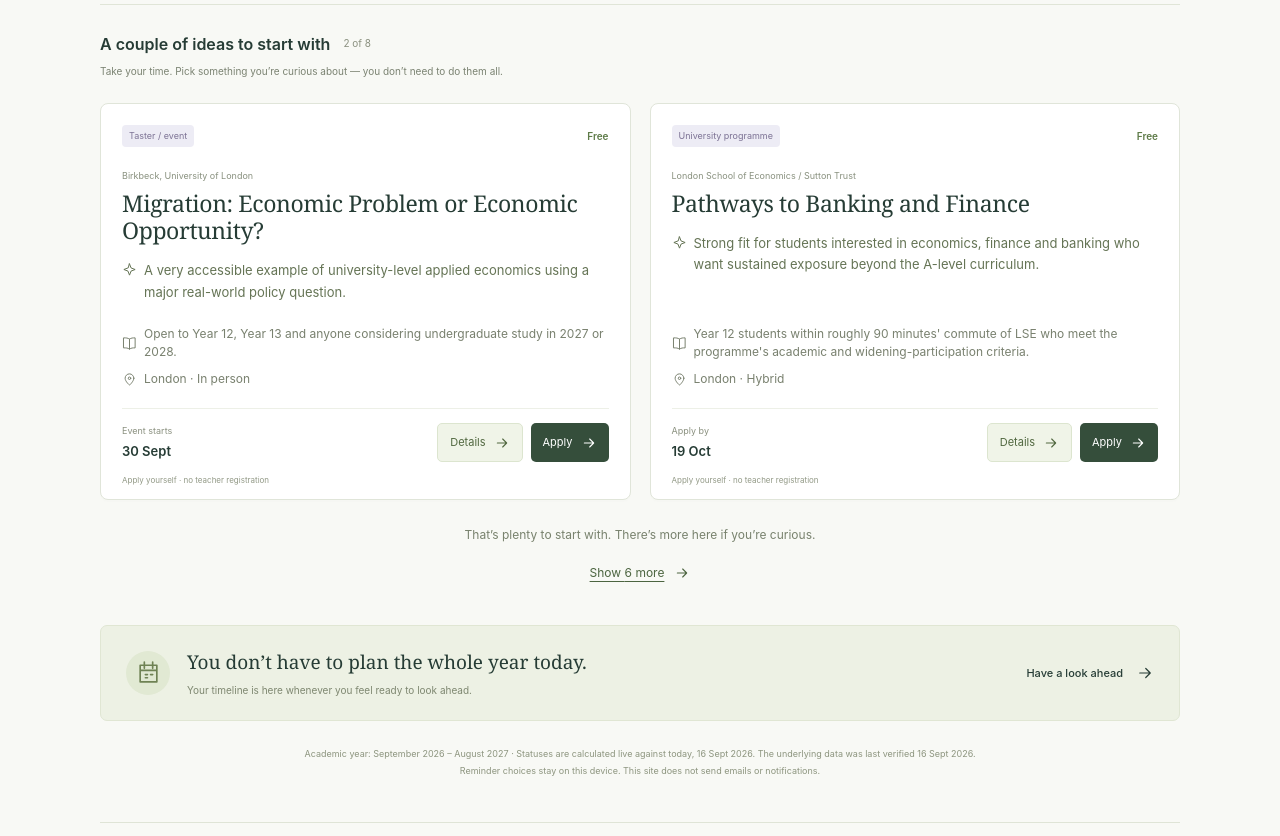
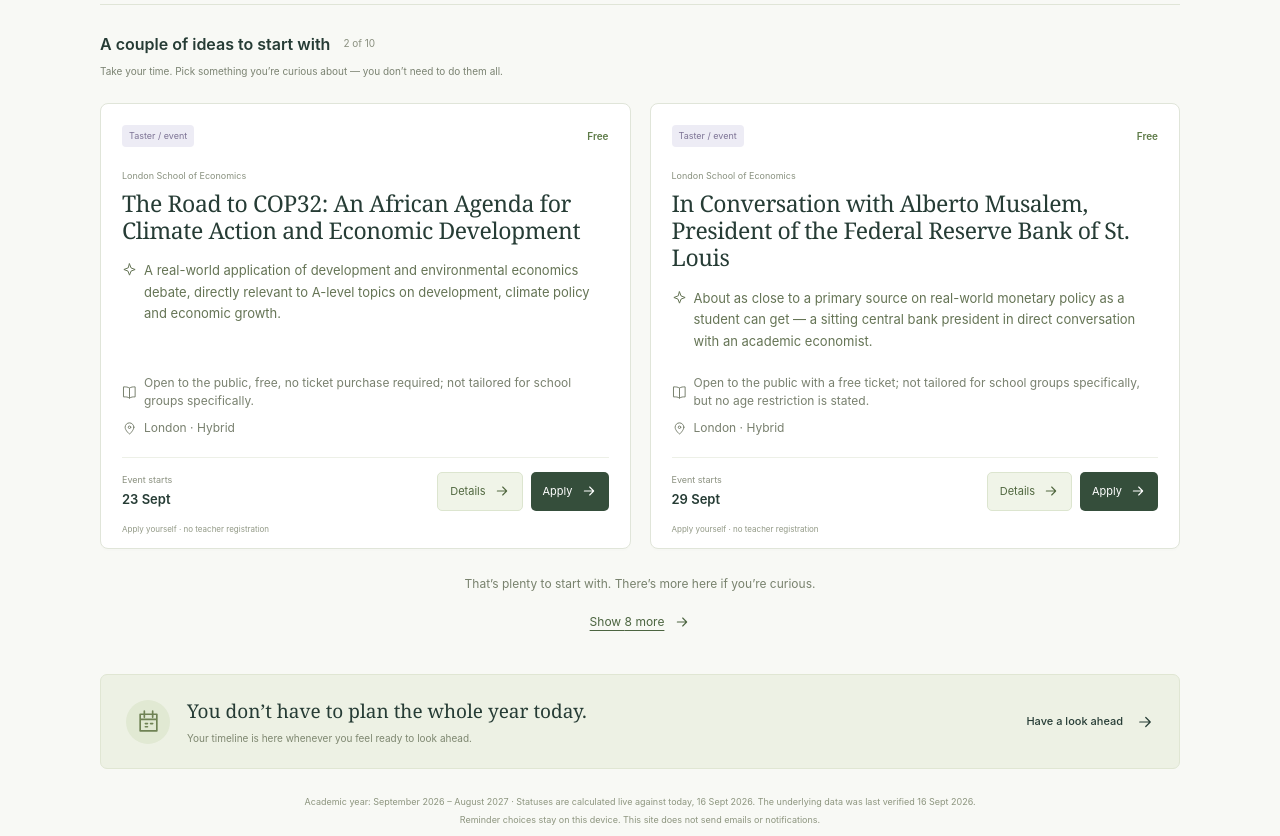
Before and after one commit to softhefrenchguy/your-economics-year, a React (Vite) app: page / in a window 1280 px wide. Shown: the part 860-1696 px from the top of the page. Built offline with nearby package versions, Linux system fonts and the light colour scheme.

Commit message:
Add two LSE public lectures: Musalem (monetary policy) and COP32 panel
Both verified against their live LSE event pages: free, hybrid
(in-person + LSE Live stream), open to the public, both happening
within the next two weeks (23 and 29 September 2026).

```diff
--- a/src/data/opportunities.ts
+++ b/src/data/opportunities.ts
@@ -824,4 +824,53 @@ export const opportunities: Opportunity[] = [
       "https://www.discovereconomics.co.uk/events/discover-economics-with-bank-of-england-economists-rupal-patel-and-jack-leslie",
     dateConfidence: "confirmed",
   }),
+
+  entry("lse-monetary-policy-musalem-2026", {
+    name: "In Conversation with Alberto Musalem, President of the Federal Reserve Bank of St. Louis",
+    provider: "London School of Economics",
+    type: "Taster / event",
+    topics: ["Economics", "Monetary Policy"],
+    yearGroups: ["Sixth form"],
+    location: "London",
+    deliveryMode: "hybrid",
+    costType: "free",
+    eventStart: "2026-09-29",
+    eventEnd: "2026-09-29",
+    status: "open",
+    recurring: false,
+    eligibilitySummary:
+      "Open to the public with a free ticket; not tailored for school groups specifically, but no age restriction is stated.",
+    eligibilityDetails:
+      "A free public LSE event, in-person (campus venue confirmed to ticket holders) or via livestream on LSE Live. Requires a ticket to attend; a recording is later posted to LSE's YouTube channel.",
+    description:
+      "Alberto Musalem, President of the Federal Reserve Bank of St. Louis, discusses monetary policy and recent economic trends with Ricardo Reis, LSE's A. W. Phillips Professor of Economics.",
+    whyRelevant:
+      "About as close to a primary source on real-world monetary policy as a student can get — a sitting central bank president in direct conversation with an academic economist.",
+    officialUrl: "https://www.lse.ac.uk/events/monetary-policy",
+    dateConfidence: "confirmed",
+  }),
+
+  entry("lse-cop32-african-climate-economics-2026", {
+    name: "The Road to COP32: An African Agenda for Climate Action and Economic Development",
+    provider: "London School of Economics",
+    type: "Taster / event",
+    topics: ["Economics", "Development Economics", "Public Policy"],
+    yearGroups: ["Sixth form"],
+    location: "London",
+    deliveryMode: "hybrid",
+    costType: "free",
+    eventStart: "2026-09-23",
+    eventEnd: "2026-09-23",
+    status: "open",
+    recurring: false,
+    eligibilitySummary: "Open to the public, free, no ticket purchase required; not tailored for school groups specifically.",
+    eligibilityDetails:
+      "A free public LSE event, in-person (Old Theatre, Old Building) or via livestream on LSE Live, part of LSE Environment Week. Live captions are available on the livestream.",
+    description:
+      "A panel — chaired by Lord Nicholas Stern, with speakers including Dr Vera Songwe — on how Africa can shape the global climate agenda ahead of COP32, and the gap between climate finance commitments and the investment needed for resilient economic growth.",
+    whyRelevant:
+      "A real-world application of development and environmental economics debate, directly relevant to A-level topics on development, climate policy and economic growth.",
+    officialUrl: "https://www.lse.ac.uk/events/african-agenda-for-climate-action",
+    dateConfidence: "confirmed",
+  }),
 ];
```
